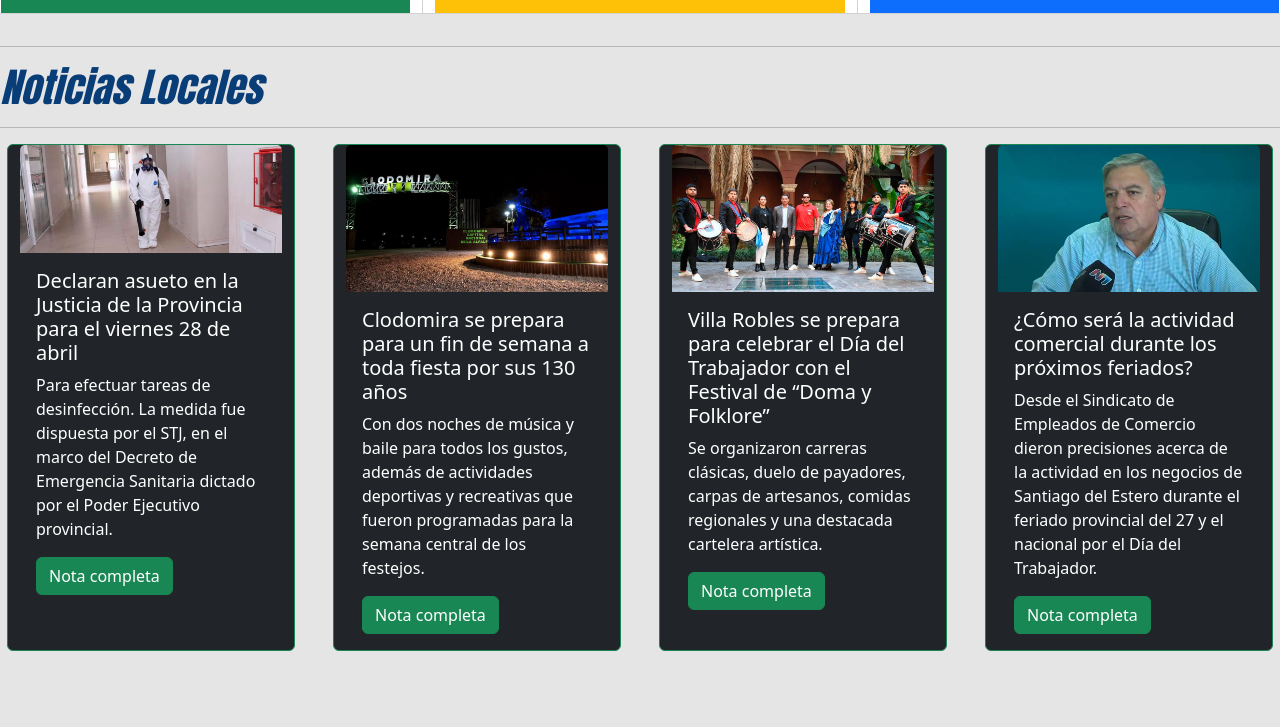
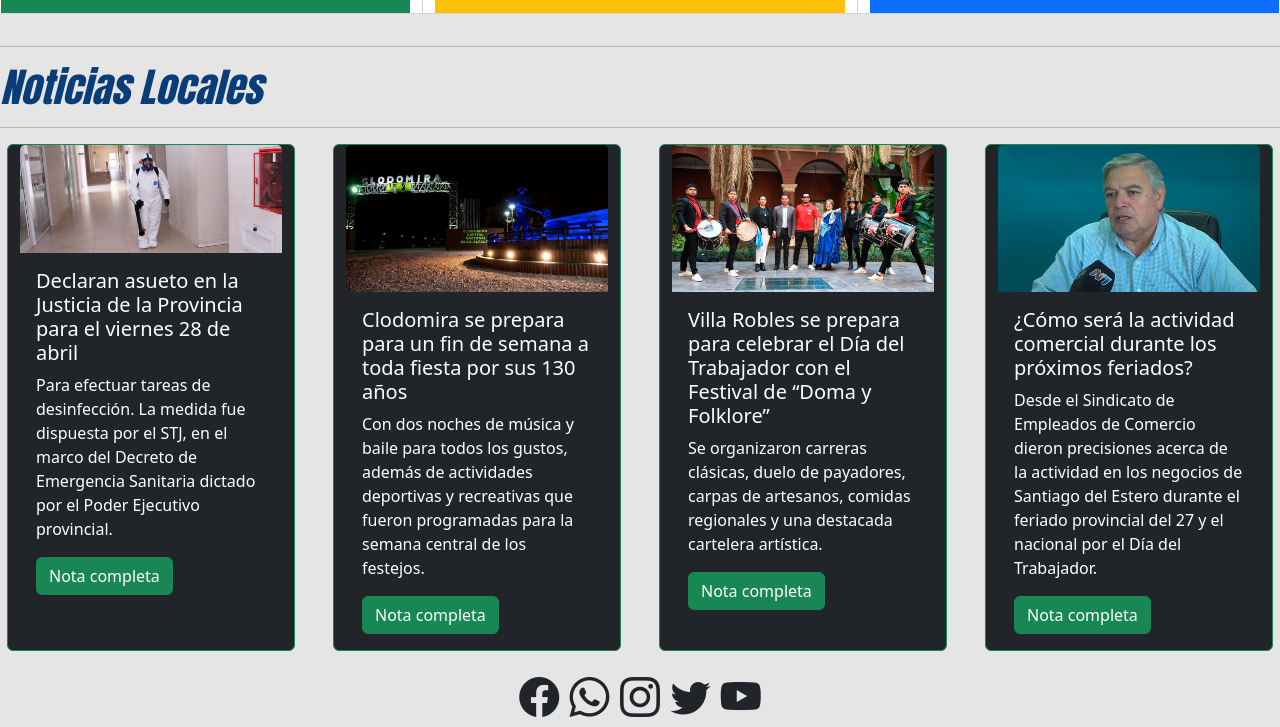
Before and after one commit to RicardoFelipe-Paz/Segunda.Pre-entrega, a plain HTML site: page index.html in a window 1280 px wide. Shown: the part 1499-2226 px from the top of the page. Before the commit the page ends 2166 px from the top, so only its background shows below. Drawn offline with nearby package versions, Linux system fonts and the light colour scheme.

Commit message:
tercer commit

```diff
--- a/index.html
+++ b/index.html
@@ -5,6 +5,8 @@
   <meta charset="utf-8">
   <meta name="viewport" content="width=device-width, initial-scale=1">
   <title>Diario Santiago 24x7</title>
+  <!-- Link Iconos -->
+  <link rel="stylesheet" href="https://cdn.jsdelivr.net/npm/bootstrap-icons@1.10.5/font/bootstrap-icons.css">
   <!-- Link CSS bootstrap -->
   <link href="https://cdn.jsdelivr.net/npm/bootstrap@5.3.0-alpha3/dist/css/bootstrap.min.css" rel="stylesheet"
     integrity="sha384-KK94CHFLLe+nY2dmCWGMq91rCGa5gtU4mk92HdvYe+M/SXH301p5ILy+dN9+nJOZ" crossorigin="anonymous">
@@ -196,7 +198,14 @@
     </div>
   </section>
 
-  <footer>
+  <footer class="text-center">
+    <div class="redes.sociales text-center fs-1">
+      <i class="bi bi-facebook"></i>
+      <i class="bi bi-whatsapp"></i>
+      <i class="bi bi-instagram"></i>
+      <i class="bi bi-twitter"></i>
+      <i class="bi bi-youtube"></i>
+    </div>
   </footer>
 
 
```
